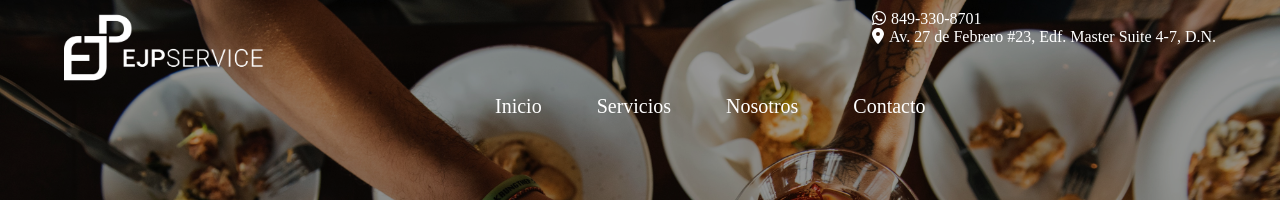
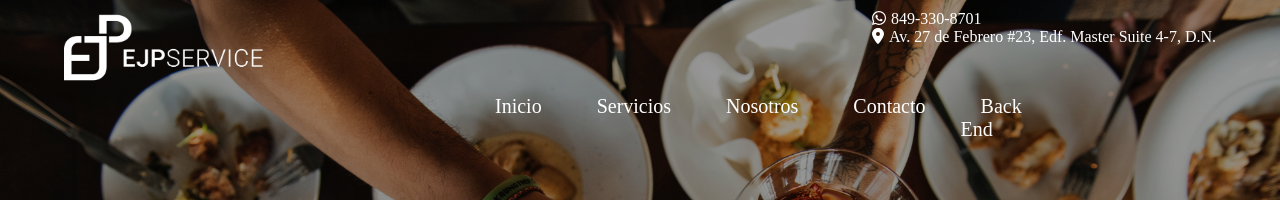
Before and after one commit to EsloanJimenez/FrontEJPService, a React (Create React App) app: page / in a window 1280 px wide. Shown: the top 200 px of the page. Built offline with nearby package versions, Linux system fonts and the light colour scheme; no server answers.

Commit message:
le agrege el enlace de back end al home

```diff
--- a/src/components/Header.jsx
+++ b/src/components/Header.jsx
@@ -39,6 +39,7 @@ export const Header = () => {
                   </li>
                   <li><Link to="/views/we">Nosotros</Link></li>
                   <li><Link to="/views/contact">Contacto</Link></li>
+                  <li><Link to="/views/backend">Back End</Link></li>
                 </ul>
             </nav>
          </header>
```
